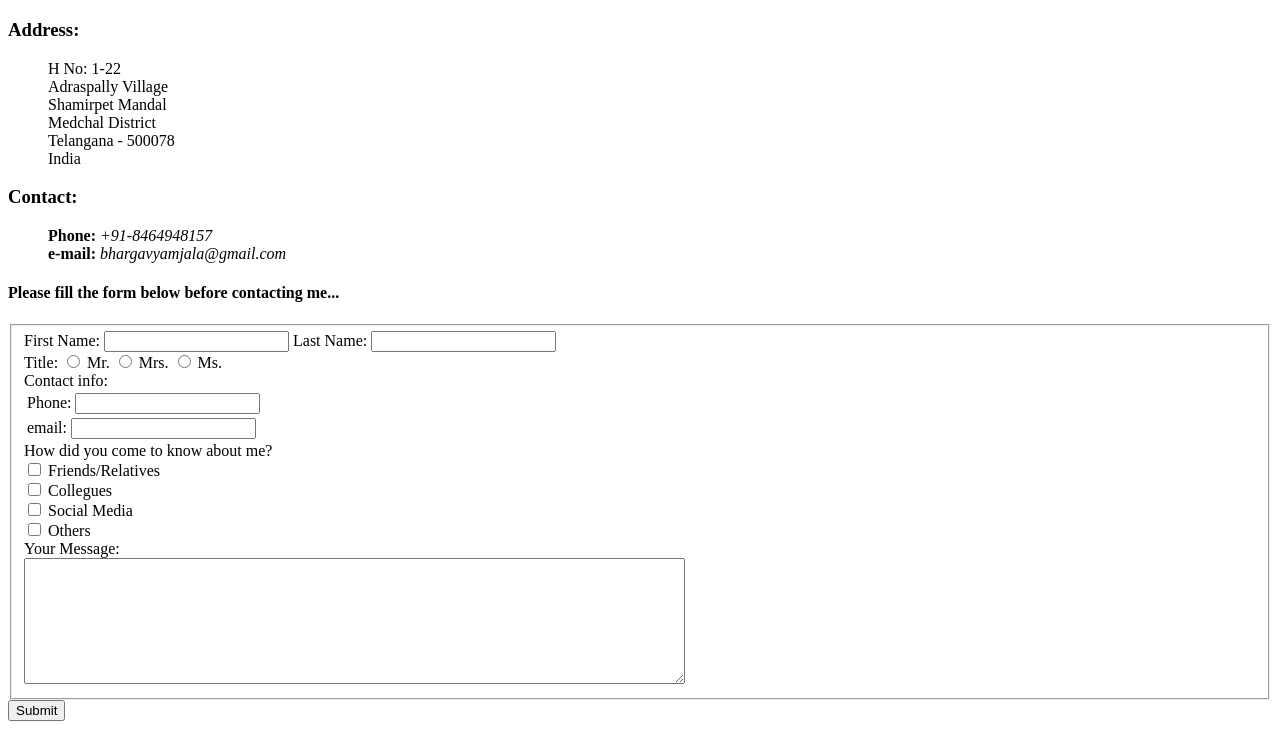
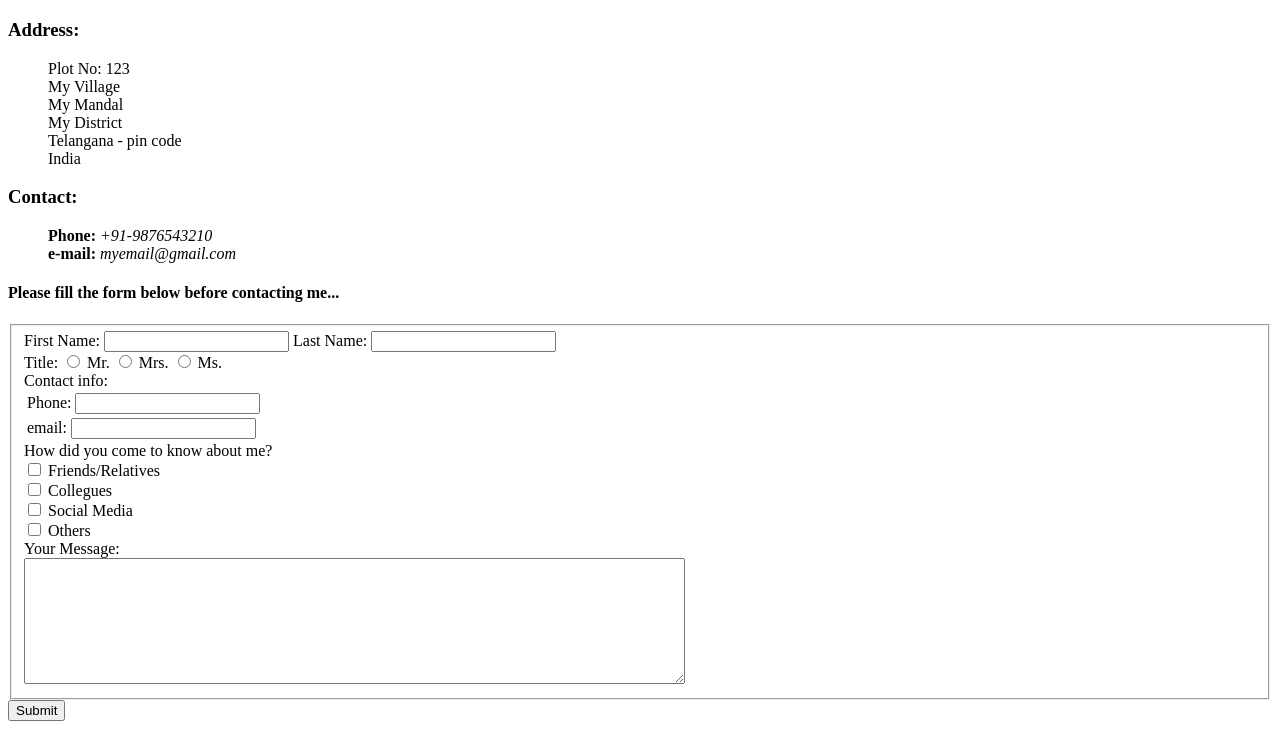
Before and after one commit to BhargavYamjala/profile, a plain HTML site: page contact details.html in a window 1280 px wide. Shown: the part 61-800 px from the top of the page. Drawn offline with Linux system fonts and the light colour scheme.

Commit message:
Update contact details.html

```diff
--- a/contact details.html
+++ b/contact details.html
@@ -11,17 +11,17 @@
   <p>
   <h3>Address:</h3>
   <ul>
-    H No: 1-22 <br>Adraspally Village <br>Shamirpet Mandal <br>Medchal District <br>Telangana - 500078 <br>India
+    Plot No: 123 <br>My Village <br>My Mandal <br>My District <br>Telangana - pin code <br>India
   </ul>
   </p>
   <p>
   <h3>Contact:</h3>
-  <ul><b>Phone: </b><em>+91-8464948157</em> <br><b>e-mail: </b><em>bhargavyamjala@gmail.com</em></ul>
+  <ul><b>Phone: </b><em>+91-9876543210</em> <br><b>e-mail: </b><em>myemail@gmail.com</em></ul>
   </p>
 
   <h4>Please fill the form below before contacting me...</h4>
 
-  <form action="mailto:bhargavyamjala@gmail.com" method="post" encrypt="utf-8">
+  <form action="mailto:myemail@gmail.com" method="post" encrypt="utf-8">
     <fieldset>
       <label>First Name: </label>
       <input type="text">
```
